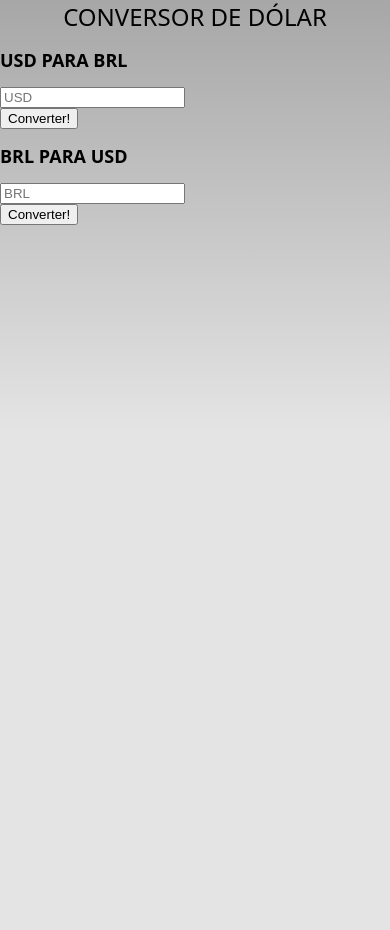
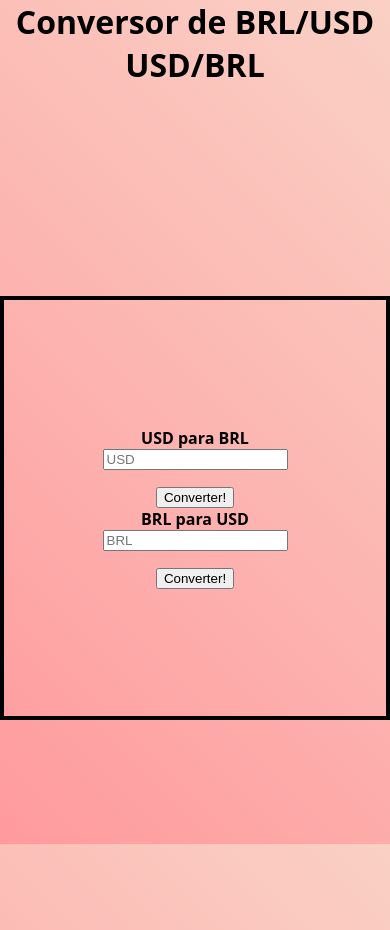
Before and after one commit to caiobferreira/USD-BRL-converter, a website: page www/index.html in a window 390 px wide. Before the commit the page ends 844 px from the top, so only its background shows below. Drawn offline with Linux system fonts and the light colour scheme; some packages are replaced by stand-ins of ours.

Commit message:
basic css

```diff
--- a/package.json
+++ b/package.json
@@ -23,5 +23,8 @@
     "platforms": [
       "browser"
     ]
+  },
+  "dependencies": {
+    "bootstrap": "^3.4.1"
   }
 }
--- a/www/css/index.css
+++ b/www/css/index.css
@@ -1,100 +1,128 @@
 * {
-    -webkit-tap-highlight-color: rgba(0,0,0,0); /* make transparent link selection, adjust last value opacity 0 to 1.0 */
+  -webkit-tap-highlight-color: rgba(
+    0,
+    0,
+    0,
+    0
+  ); /* make transparent link selection, adjust last value opacity 0 to 1.0 */
 }
 
 body {
-    -webkit-touch-callout: none;                /* prevent callout to copy image, etc when tap to hold */
-    -webkit-text-size-adjust: none;             /* prevent webkit from resizing text to fit */
-    -webkit-user-select: none;                  /* prevent copy paste, to allow, change 'none' to 'text' */
-    background-color:#E4E4E4;
-    background-image:linear-gradient(to bottom, #A7A7A7 0%, #E4E4E4 51%);
-    font-family: system-ui, -apple-system, -apple-system-font, 'Segoe UI', 'Roboto', sans-serif;
-    font-size:12px;
-    height:100vh;
-    margin:0px;
-    padding:0px;
+  background-color: #e4e4e4;
+  background-image: linear-gradient(45deg, #ff9a9e 0%, #fad0c4 99%, #fad0c4 100%);
+  font-family: system-ui, -apple-system, -apple-system-font, "Segoe UI",
+    "Roboto", sans-serif;
+  font-size: 12px;
+  height: 100vh;
+  margin: 0px;
+  padding: 0px;
   /* Padding to avoid the "unsafe" areas behind notches in the screen */
-    padding: env(safe-area-inset-top, 0px) env(safe-area-inset-right, 0px) env(safe-area-inset-bottom, 0px) env(safe-area-inset-left, 0px);
-    text-transform:uppercase;
-    width:100%;
-}
-
-/* Portrait layout (default) */
-.app {
-    background:url(../img/logo.png) no-repeat center top; /* 170px x 200px */
-    position:absolute;             /* position in the center of the screen */
-    left:50%;
-    top:50%;
-    height:50px;                   /* text area height */
-    width:225px;                   /* text area width */
-    text-align:center;
-    padding:180px 0px 0px 0px;     /* image height is 200px (bottom 20px are overlapped with text) */
-    margin:-115px 0px 0px -112px;  /* offset vertical: half of image height and text area height */
-                                   /* offset horizontal: half of text area width */
+  padding: 0;
+  width: 100%;
 }
 
 /* Landscape layout (with min-width) */
-@media screen and (min-aspect-ratio: 1/1) and (min-width:400px) {
+@media screen and (min-aspect-ratio: 1/1) and (min-width: 400px) {
   .app {
-        background-position:left center;
-        padding:75px 0px 75px 170px;  /* padding-top + padding-bottom + text area = image height */
-        margin:-90px 0px 0px -198px;  /* offset vertical: half of image height */
+    background-position: left center;
+    padding: 75px 0px 75px 170px; /* padding-top + padding-bottom + text area = image height */
+    margin: -90px 0px 0px -198px; /* offset vertical: half of image height */
     /* offset horizontal: half of image width and text area width */
   }
 }
 
 h1 {
-    font-size:24px;
-    font-weight:normal;
-    margin:0px;
-    overflow:visible;
-    padding:0px;
-    text-align:center;
+  font-size: 2rem;
+  font-weight: bold;
+  margin: 0px;
+  overflow: visible;
+  padding: 0px;
+  text-align: center;
+}
+
+h2 {
+    font-size: 1rem;
+  font-weight: bold;
+ margin: 0px;
+  padding: 0px;
+  text-align: center;
 }
 
 h3 {
   font-size: 3rem;
   font-weight: bold;
-    margin:0px;
+ margin: 0px;
   padding: 0px;
   text-align: center;
 }
 
+.container {
+    width: 100vw;
+    height: 100vh;
+    display: flex;
+    flex-direction: row;
+    justify-content: center;
+    align-items: center
+}
+
+.box {
+    width: 26rem;
+    height: 26rem;
+    margin-left: auto;
+    margin-right:auto;
+    display:flex;
+    flex-direction:column;
+    border: solid 4px black;
+    justify-content: center;
+    align-items: center;
+    }
+
+
+
 .event {
-    border-radius:4px;
-    color:#FFFFFF;
-    font-size:12px;
-    margin:0px 30px;
-    padding:2px 0px;
+  border-radius: 4px;
+  color: #ffffff;
+  font-size: 12px;
+  margin: 0px 30px;
+  padding: 2px 0px;
 }
 
 .event.listening {
-    background-color:#333333;
-    display:block;
+  background-color: #333333;
+  display: block;
 }
 
 .event.received {
-    background-color:#4B946A;
-    display:none;
+  background-color: #4b946a;
+  display: none;
 }
 
-#deviceready.ready .event.listening { display: none; }
-#deviceready.ready .event.received { display: block; }
+#deviceready.ready .event.listening {
+  display: none;
+}
+#deviceready.ready .event.received {
+  display: block;
+}
 
 @keyframes fade {
-    from { opacity: 1.0; }
-    50% { opacity: 0.4; }
-    to { opacity: 1.0; }
+  from {
+    opacity: 1;
+  }
+  50% {
+    opacity: 0.4;
+  }
+  to {
+    opacity: 1;
+  }
 }
 
 .blink {
-    animation:fade 3000ms infinite;
-    -webkit-animation:fade 3000ms infinite;
+  animation: fade 3000ms infinite;
+  -webkit-animation: fade 3000ms infinite;
 }
-
 
 @media screen and (prefers-color-scheme: dark) {
   body {
-        background-image:linear-gradient(to bottom, #585858 0%, #1B1B1B 51%);
+    background-image: linear-gradient(to bottom, #585858 0%, #1b1b1b 51%);
   }
 }
--- a/www/index.html
+++ b/www/index.html
@@ -11,38 +11,32 @@
     </head>
     <body>
 
-        <div id ="containerApp">
+        <h1>Conversor de BRL/USD USD/BRL</h1>
 
-            <h1>Conversor de Dólar</h1>
+        <div class="container" id ="containerApp">
 
-
-        <div id="USD">
-
+<div class="box">
         <h2>USD para BRL</h2>
 
             <input type="text" pattern ="[0-9]*" id="usdValue" placeholder="USD"><br>
             <h3 id="brlCot"></h3>
 
-            <div class="buttonContainer">
+
             <button id="convertUsdBtn">Converter!</button>
-             </div>
-        </div>
 
 
-        <div id="BRL">
-
-        <h2>BRL para USD</h2>
+            <h2>BRL para USD</h2>
 
             <input type="text" pattern ="[0-9]*" id="brlValue" placeholder="BRL"><br>
             <h3 id="usdCot"></h3>
 
-            <div class="buttonContainer">
+
             <button id="convertBrlBtn">Converter!</button>
-             </div>
+
             </div>
 
+        </div>
 
-        </div>
 
         <script src="cordova.js"></script>
         <script src="js/index.js"></script>
```
Also changed, not shown: 1 other file. Lines whose indentation alone changed are shown as unchanged.
